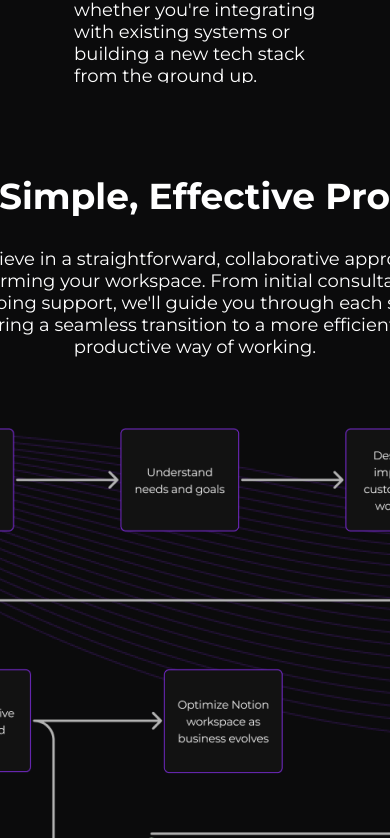
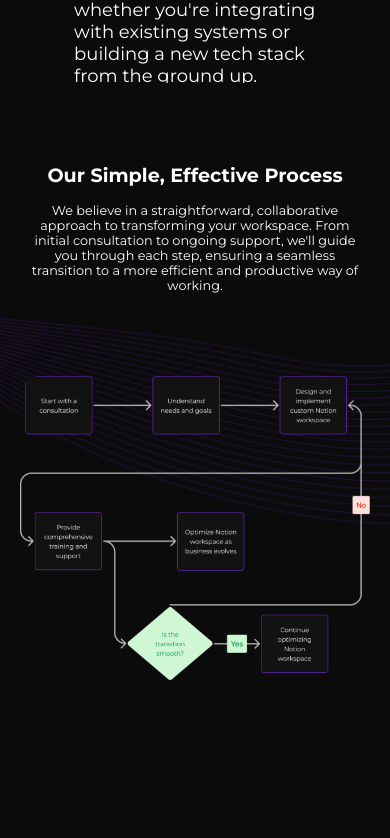
Before and after one commit to 0xSimbaDev/gilliozdreamlabs, a Next.js app: page / in a window 390 px wide. Shown: the part 2886-3724 px from the top of the page. Built offline with nearby package versions, Linux system fonts and the light colour scheme.

Commit message:
Refactored ProcessSection: removed unnecessary elements, improved responsiveness

```diff
--- a/components/process-section.tsx
+++ b/components/process-section.tsx
@@ -7,19 +7,18 @@
 const ProcessSection: NextPage<ProcessSectionType> = ({ className = "" }) => {
   return (
     <div
-      className={`h-[895px] flex flex-row items-center justify-center py-[70px] px-[150px] box-border gap-[70px] bg-[url('/process-section@3x.png')] bg-cover bg-no-repeat bg-[top] text-left text-17xl text-white font-montserrat md:flex-col ${className}`}
+      className={`h-[895px] flex flex-row items-center justify-center p-6 box-border gap-[70px] bg-[url('/process-section@3x.png')] bg-cover bg-no-repeat bg-[center] text-white font-montserrat md:flex-col md:px-[30px] md:h-auto ${className}`}
     >
-      <div className="flex flex-col items-end justify-start gap-[30px]">
-        <b className="relative md:text-center">Our Simple, Effective Process</b>
-        <div className="w-[554px] relative text-lg inline-block md:text-center">
-          We believe in a straightforward, collaborative approach to
-          transforming your workspace. From initial consultation to ongoing
-          support, we'll guide you through each step, ensuring a seamless
-          transition to a more efficient and productive way of working.
-        </div>
+      <div className="w-[554px] md:w-1/2 mb-8 md:mb-0 text-left sm:max-w-sm sm:w-auto">
+        <h1 className="text-[1.5rem] md:text-4xl font-bold mb-4 sm:text-[1.2rem] sm:text-center">
+          Our Simple, Effective Process
+        </h1>
+        <p className="text-[1rem] font-light sm:text-[0.8rem] sm:text-center">
+          We believe in a straightforward, collaborative approach to transforming your workspace. From initial consultation to ongoing support, we'll guide you through each step, ensuring a seamless transition to a more efficient and productive way of working.
+        </p>
       </div>
       <img
-        className="w-[619px] relative h-[539px] object-cover"
+        className="w-[619px] object-contain rounded-lg md:rounded-xl sm:max-w-[350px]"
         alt=""
         src="/processes-image@2x.png"
       />
```
